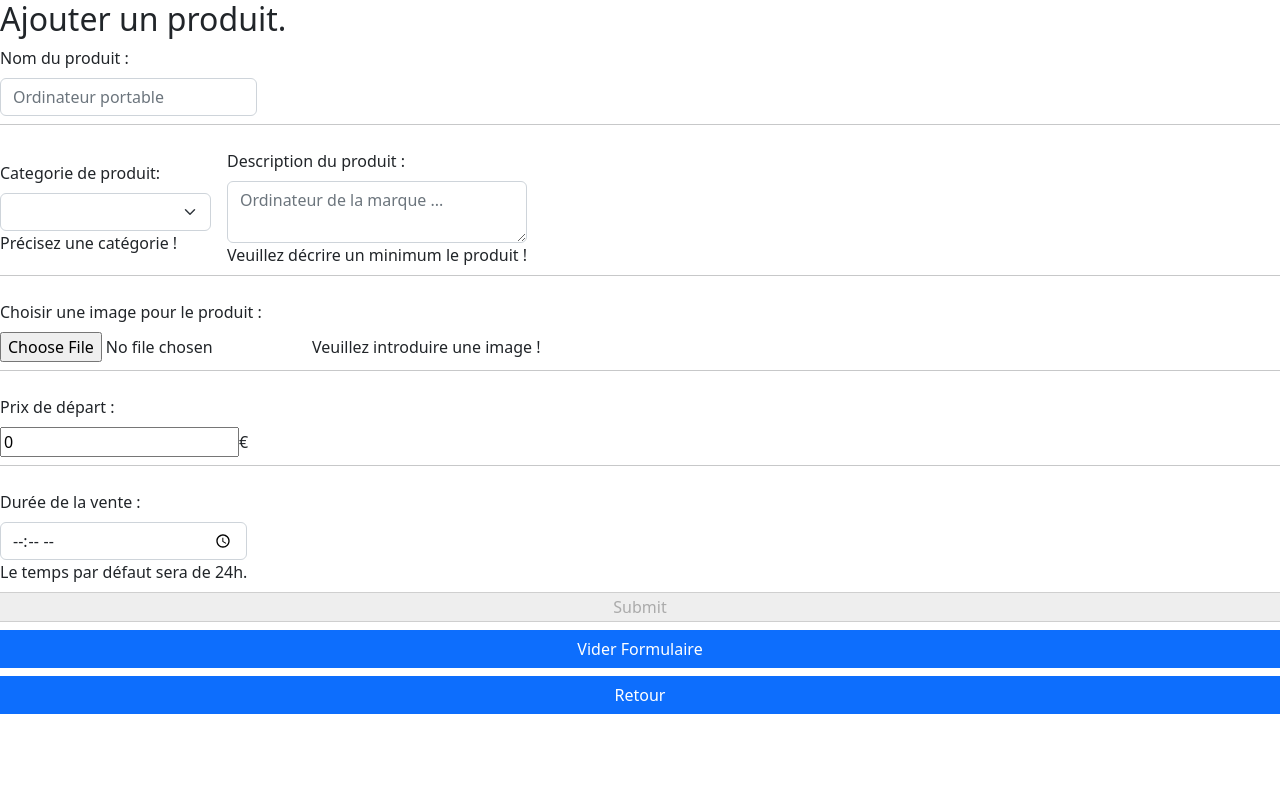
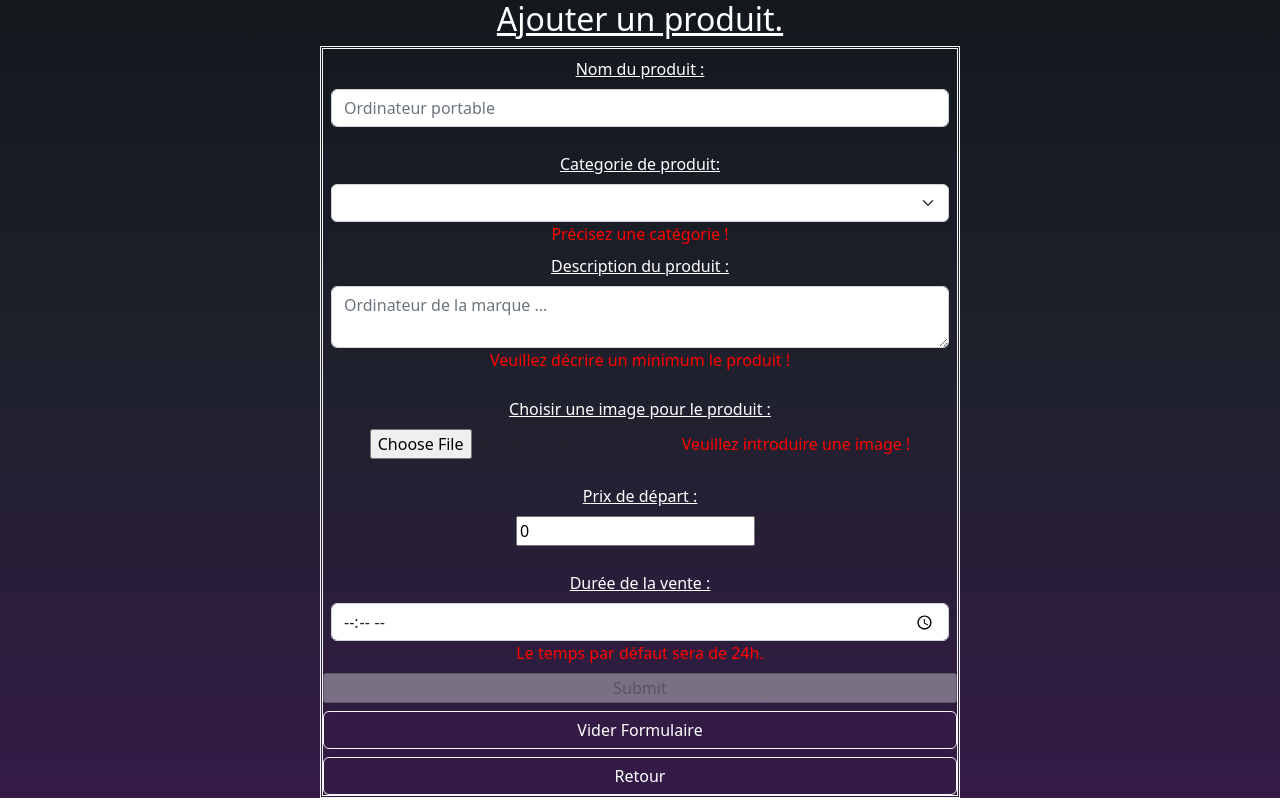
Before and after one commit to Mikrofus/projetTI2022, an Angular app: page /addAuction in a window 1280 px wide. Built offline with nearby package versions, Linux system fonts and the light colour scheme.

Commit message:
Add auction form restructured 1.2(css) form-add-auction.component.ts : correction

```diff
--- a/src/app/app.component.html
+++ b/src/app/app.component.html
@@ -1,2 +1,3 @@
 <app-form-add-auction></app-form-add-auction>
-<!--<router-outlet></router-outlet> -->
+
+<!--<router-outlet></router-outlet>-->
--- a/src/app/form-add-auction/form-add-auction.component.css
+++ b/src/app/form-add-auction/form-add-auction.component.css
@@ -1,10 +1,38 @@
-/**{*/
-/*  margin:0;*/
-/*  padding: 0;*/
-/*  color: white;*/
+h2 {
+  text-align: center;
+  text-decoration: underline;
+  color: white;
+}
 
-/*}*/
+form {
+  width: 50%; /* set the width of the form to 50% of the page */
+  margin: 0 auto; /* center the form horizontally */
+  text-align: center;
+  display: flow-root;
+  border-style: double;
+  border-color: whitesmoke;
+}
 
-/*div{*/
-/*  background: linear-gradient(#13181d, #20212e, #341b47);*/
-/*}*/
+label {
+  text-decoration: underline;
+  text-decoration-color: white;
+  color: white;
+}
+
+span {
+  color: red;
+}
+
+.toutelapage {
+  background: linear-gradient(#13181d, #20212e, #341b47);
+}
+
+button {
+  background: #331b46;
+  border-color: whitesmoke;
+}
+
+button:hover {
+  background-color: #ba99e7;
+  border-color: #ad77d7;
+}
--- a/src/app/form-add-auction/form-add-auction.component.html
+++ b/src/app/form-add-auction/form-add-auction.component.html
@@ -1,3 +1,4 @@
+<div class="toutelapage">
   <h2>Ajouter un produit.</h2>
 
   <form class="row gy-2 gx-3 align-items-center" [formGroup]="form" (ngSubmit)="emitAuctionCreated()">
@@ -50,7 +51,7 @@
 
     <div class="col-auto">
       <label class="form-label">Durée de la vente :</label>
-    <input type="time" class="form-control" formControlName="timer">
+      <input type="time" class="form-control" formControlName="timer" value="24:00">
       <span *ngIf="timerControl.untouched">Le temps par défaut sera de 24h.</span>
     </div>
 
@@ -58,3 +59,4 @@
     <button class="btn btn-primary" type="button" (click)="resetForm()">Vider Formulaire</button>
     <button class="btn btn-primary" routerLink="/root" routerLinkActive="active">Retour</button>
   </form>
+</div>
--- a/src/app/form-add-auction/form-add-auction.component.ts
+++ b/src/app/form-add-auction/form-add-auction.component.ts
@@ -14,12 +14,12 @@ export class FormAddAuctionComponent implements  OnInit {
   AuctionCreated: EventEmitter<DtoOutputCreateAuction> = new EventEmitter<DtoOutputCreateAuction>();
 
   form: FormGroup = this._fb.group({
-    title: ['', Validators.required],
-    descri: ['', Validators.required],
-    category: ['',Validators.required],
-    img: ['',Validators.required],
-    price: [0,[Validators.required, Validators.min(1)]],
-    timer: ['',Validators.required]
+    title: this._fb.control('', Validators.required),
+    descri: this._fb.control('', [Validators.required,Validators.minLength(5)]),
+    category:this._fb.control ('',Validators.required),
+    img: this._fb.control('',Validators.required),
+    price:this._fb.control(0,[Validators.required, Validators.min(0)]),
+    timer : this._fb.control('24:00')
   });
 
   ngOnInit(): void {
```
Lines whose indentation alone changed are shown as unchanged.
